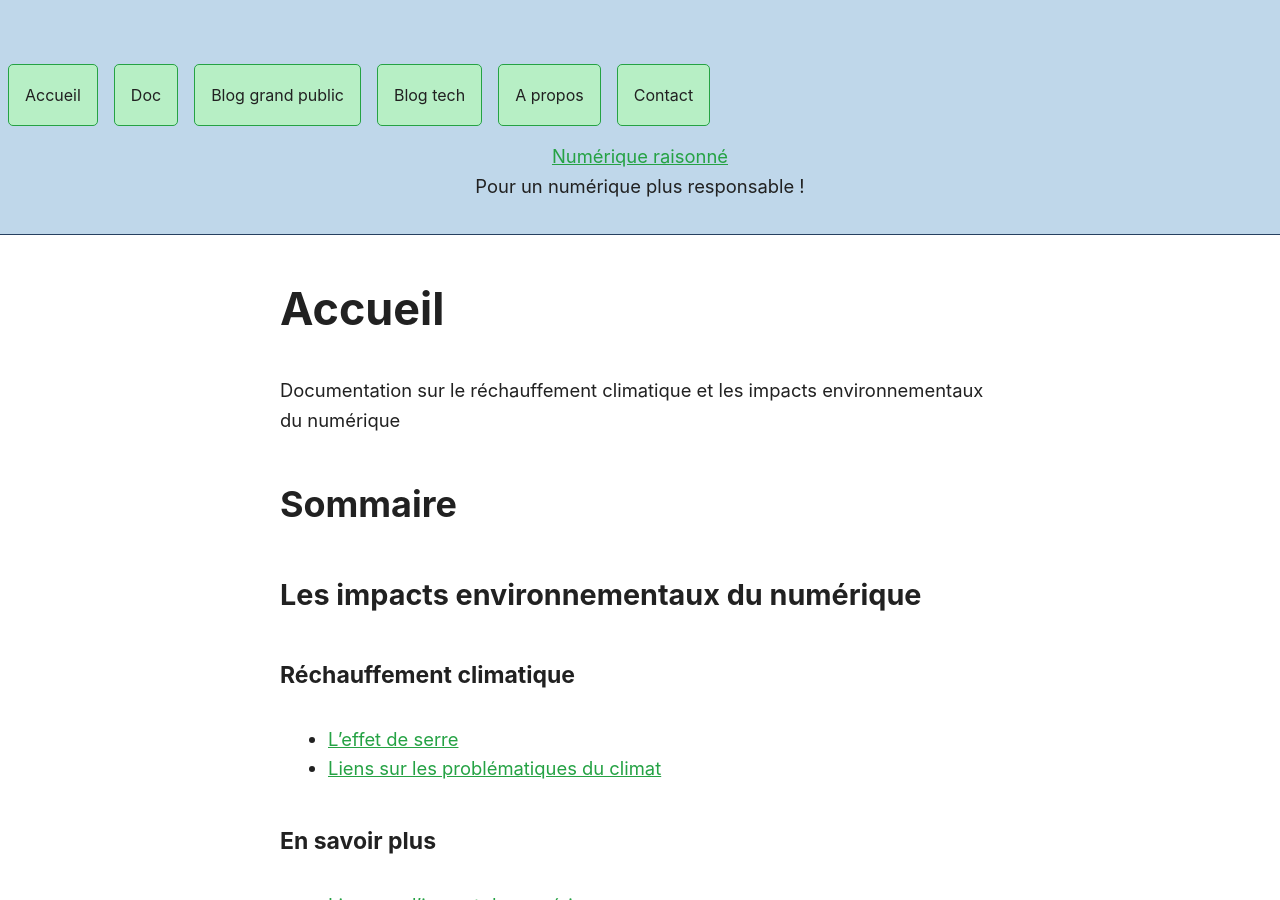
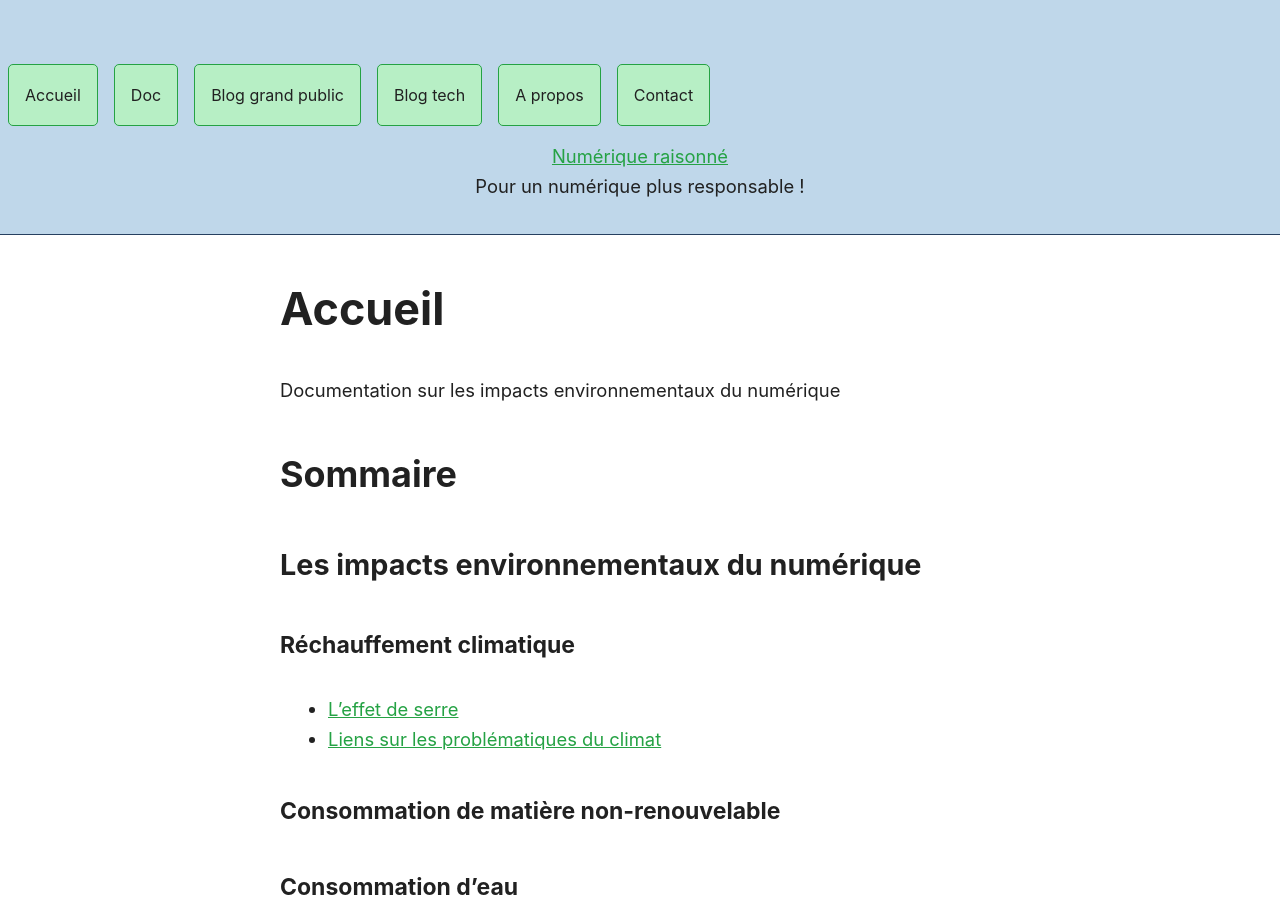
Before and after one commit to Slandais/slandais.github.io, a Jekyll site: the page built from _pages/doc.md, in a window 1280 px wide and 900 px high. Built offline with Jekyll 4.4.1, drawn with Linux system fonts in a browser that asks for light colours.

Commit message:
Update doc.md

```diff
--- a/_pages/doc.md
+++ b/_pages/doc.md
@@ -6,7 +6,7 @@ permalink: /doc/
 
 # Accueil
 
-Documentation sur le réchauffement climatique et les impacts environnementaux du numérique
+Documentation sur les impacts environnementaux du numérique
 
 ## Sommaire
 
@@ -16,6 +16,10 @@ Documentation sur le réchauffement climatique et les impacts environnementaux d
 
 * [L'effet de serre](./effetDeSerre.md)
 * [Liens sur les problématiques du climat](./liensClimatProblemes.md)
+
+#### Consommation de matière non-renouvelable
+
+#### Consommation d'eau
 
 #### En savoir plus
 
```
